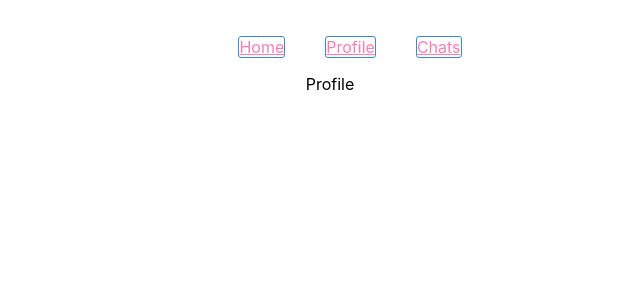
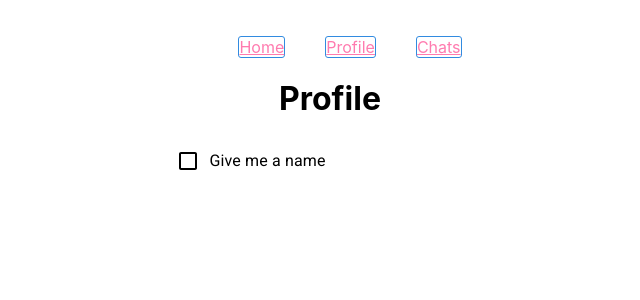
Before and after one commit to Huz-Din/MyChat-React-, a React (Create React App) app: page /profile in a window 1280 px wide. Shown: the top 300 px of the page, without its empty margins (365-1005 px from the left). Built offline with nearby package versions, Linux system fonts and the light colour scheme.

Commit message:
Task of lesson 5

```diff
--- a/package.json
+++ b/package.json
@@ -13,8 +13,10 @@
     "prop-types": "^15.8.1",
     "react": "^17.0.2",
     "react-dom": "^17.0.2",
+    "react-redux": "^7.2.8",
     "react-router-dom": "^6.3.0",
     "react-scripts": "5.0.0",
+    "redux": "^4.1.2",
     "web-vitals": "^2.1.4"
   },
   "scripts": {
--- a/src/ControlPanel.js
+++ b/src/ControlPanel.js
@@ -64,7 +64,6 @@ const ControlPanel = ({ addMessage }) => {
   return (
     <div>
       <Box className={styles.wrapper__message}>
-        {/* <ChatList  /> */}
         <TextField
           inputRef={inputRef}
           style={{ marginRight: "20px" }}
--- a/src/index.js
+++ b/src/index.js
@@ -6,6 +6,8 @@ import styles from "./index.module.css";
 import App from "./App";
 import { orange } from "@mui/material/colors";
 import { createTheme, ThemeProvider } from "@mui/material";
+import { Provider } from "react-redux";
+import store from "./store/index";
 
 //тема проекта
 const theme = createTheme({
@@ -19,11 +21,13 @@ const theme = createTheme({
 
 ReactDOM.render(
   <React.StrictMode>
-    <ThemeProvider theme={theme}>
-      <div className={styles.container}>
-        <App />
-      </div>
-    </ThemeProvider>
+    <Provider store={store}>
+      <ThemeProvider theme={theme}>
+        <div className={styles.container}>
+          <App />
+        </div>
+      </ThemeProvider>
+    </Provider>
   </React.StrictMode>,
   document.getElementById("root")
 );
--- a/src/pages/Profile.js
+++ b/src/pages/Profile.js
@@ -1,5 +1,32 @@
+import { useCallback } from "react";
+import { changeVisibles } from "../store/profile/actions";
+import { useDispatch, useSelector } from "react-redux";
+import FormControlLabel from "@mui/material/FormControlLabel";
+import Checkbox from "@mui/material/Checkbox";
+import FormGroup from "@mui/material/FormGroup";
+
 const Profile = () => {
-  return <div>Profile</div>;
+  //достаем (получаем) данные из хранилища store
+  const { showName, name } = useSelector((state) => state);
+  const dispatch = useDispatch();
+
+  const setShowName = useCallback(() => {
+    dispatch(changeVisibles);
+  }, [dispatch]);
+
+  return (
+    <div>
+      <h1>Profile</h1>
+      <FormGroup>
+        <FormControlLabel
+          control={<Checkbox onClick={setShowName} />}
+          label="Give me a name"
+        />
+      </FormGroup>
+      {/* <button onClick={setShowName}>Give me a name</button> */}
+      <blockquote>{showName && <h3>{name}</h3>}</blockquote>
+    </div>
+  );
 };
 
 export default Profile;
--- /dev/null
+++ b/src/store/index.js
@@ -0,0 +1,9 @@
+import { createStore } from "redux";
+import profileReducer from "./profile/reducer";
+
+const store = createStore(
+  profileReducer,
+  window.__REDUX_DEVTOOLS_EXTENSION__ && window.__REDUX_DEVTOOLS_EXTENSION__()
+);
+
+export default store;
--- /dev/null
+++ b/src/store/profile/actions.js
@@ -0,0 +1,5 @@
+export const TOGGLE_NAME = "TOGGLE_NAME";
+
+export const changeVisibles = {
+  type: TOGGLE_NAME,
+};
--- /dev/null
+++ b/src/store/profile/reducer.js
@@ -0,0 +1,21 @@
+import { TOGGLE_NAME } from "./actions";
+
+const initialState = {
+  showName: false,
+  name: "Roman",
+};
+
+//reducer хранит в аргументах state (состояние) и action
+const profileReducer = (state = initialState, action) => {
+  switch (action.type) {
+    case TOGGLE_NAME:
+      return {
+        ...state,
+        showName: !state.showName,
+      };
+    default:
+      return state;
+  }
+};
+
+export default profileReducer;
```
Also changed, not shown: 1 other file (tests, documents, lock files or other folders).
